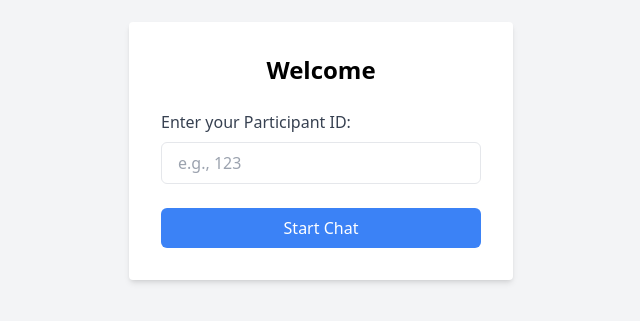
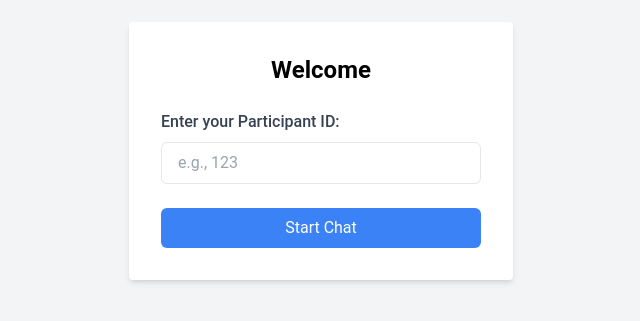
Before and after one commit to MingdaMa/interactive-chatbot, a website: page public/index.html in a window 1280 px wide. Shown: the part 249-570 px from the top of the page, 319-959 px from the left. Drawn offline with nearby package versions, Linux system fonts and the light colour scheme; files that its build step writes are made by us from their sources.

Commit message:
added tailwindcss

```diff
--- a/package.json
+++ b/package.json
@@ -5,6 +5,7 @@
   "main": "index.js",
   "scripts": {
     "start": "npx nodemon server.js",
+    "build:css": "tailwindcss -i ./public/style.css -o ./dist/style.css",
     "test": "echo \"Error: no test specified\" && exit 1"
   },
   "keywords": [],
@@ -19,6 +20,9 @@
     "openai": "^4.67.2"
   },
   "devDependencies": {
-    "nodemon": "^3.1.7"
+    "autoprefixer": "^10.4.20",
+    "nodemon": "^3.1.7",
+    "postcss": "^8.4.47",
+    "tailwindcss": "^3.4.14"
   }
 }
--- /dev/null
+++ b/postcss.config.js
@@ -0,0 +1,6 @@
+module.exports = {
+  plugins: {
+    tailwindcss: {},
+    autoprefixer: {},
+  },
+}
--- a/public/chat.html
+++ b/public/chat.html
@@ -9,7 +9,7 @@
     <link rel="preconnect" href="https://fonts.googleapis.com">
     <link rel="preconnect" href="https://fonts.gstatic.com" crossorigin>
     <link href="https://fonts.googleapis.com/css2?family=Roboto:ital,wght@0,100;0,300;0,400;0,500;0,700;0,900;1,100;1,300;1,400;1,500;1,700;1,900&display=swap" rel="stylesheet">
-    <link rel="stylesheet" href="style.css">
+    <link href="/dist/style.css" rel="stylesheet">
 </head>
 <body>
     <div id="chat-container"">
--- a/public/index.html
+++ b/public/index.html
@@ -3,7 +3,7 @@
 <head>
     <meta charset="UTF-8">
     <meta name="viewport" content="width=device-width, initial-scale=1.0">
-    <script src="https://cdn.tailwindcss.com"></script>
+    <link href="/dist/style.css" rel="stylesheet">
     <title>Home</title>
 </head>
 <body class="bg-gray-100 flex items-center justify-center min-h-screen">
--- a/public/script.js
+++ b/public/script.js
@@ -12,11 +12,9 @@ const sendMessage = async () => {
       messagesContainer.innerHTML += '<div class="message"> User: ' + userInput + '</div>';
   }
 
-
-
   const payload = conversationHistory.length === 0
-  ? { input: userInput, participantID }
-  : { history: conversationHistory, input: userInput, participantID };
+    ? { input: userInput, participantID }
+    : { history: conversationHistory, input: userInput, participantID };
 
   const response = await fetch('/chat', {
     method: 'POST',
--- a/public/style.css
+++ b/public/style.css
@@ -1,3 +1,7 @@
+@tailwind base;
+@tailwind components;
+@tailwind utilities;
+
 body{
     font-family: "Roboto", system-ui, -apple-system, BlinkMacSystemFont, 'Segoe UI', Roboto, Oxygen, Ubuntu, Cantarell, 'Open Sans', 'Helvetica Neue', sans-serif;
     display: flex;
--- a/server.js
+++ b/server.js
@@ -31,6 +31,8 @@ app.get('/', (req, res) => {
 app.get('/chat.html', (req, res) => {
   res.sendFile(path.join(__dirname, 'public', 'chat.html'));
 });
+
+app.use('/dist', express.static(path.join(__dirname, 'dist')));
 
 app.post('/chat', async (req, res) => {
   const { history = [], input: userInput, participantID } = req.body; // Default history
--- /dev/null
+++ b/tailwind.config.js
@@ -0,0 +1,8 @@
+/** @type {import('tailwindcss').Config} */
+module.exports = {
+  content: ["./public/**/*.{html,js}"],
+  theme: {
+    extend: {},
+  },
+  plugins: [],
+}
```
